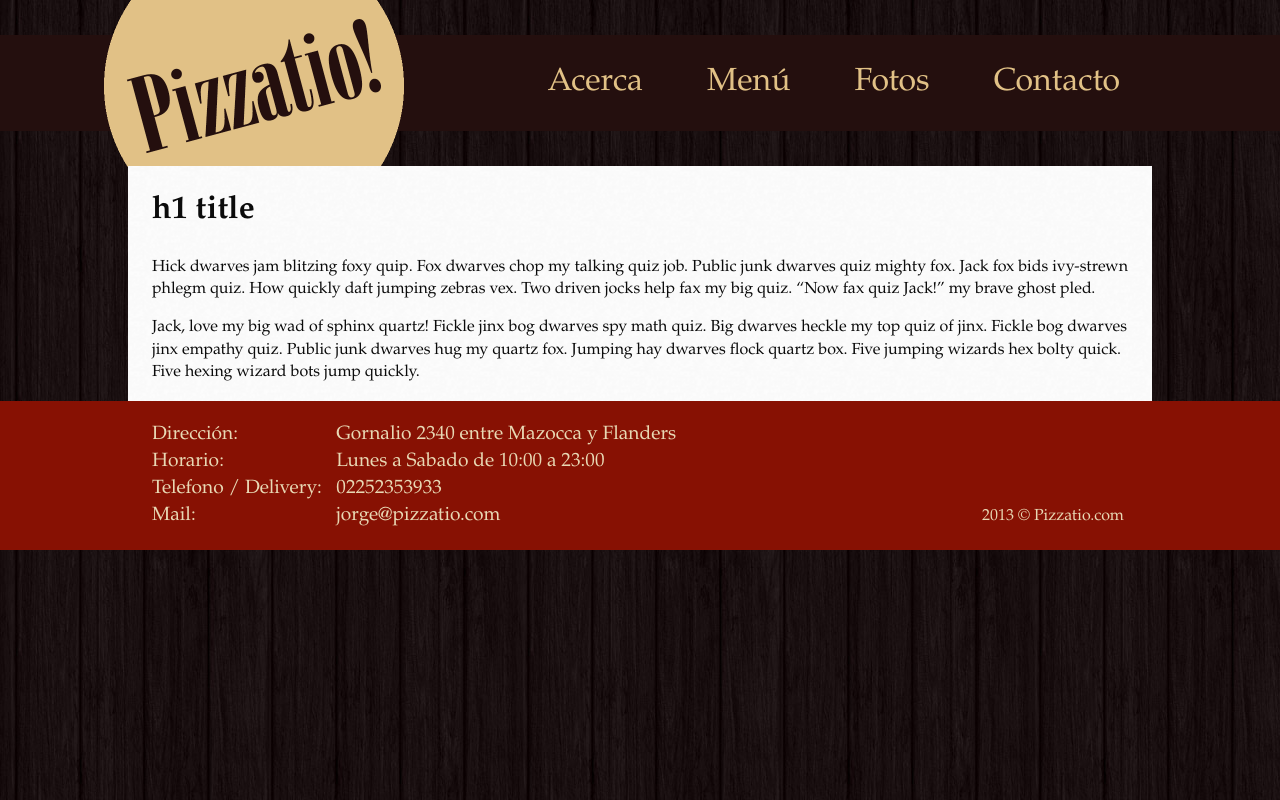
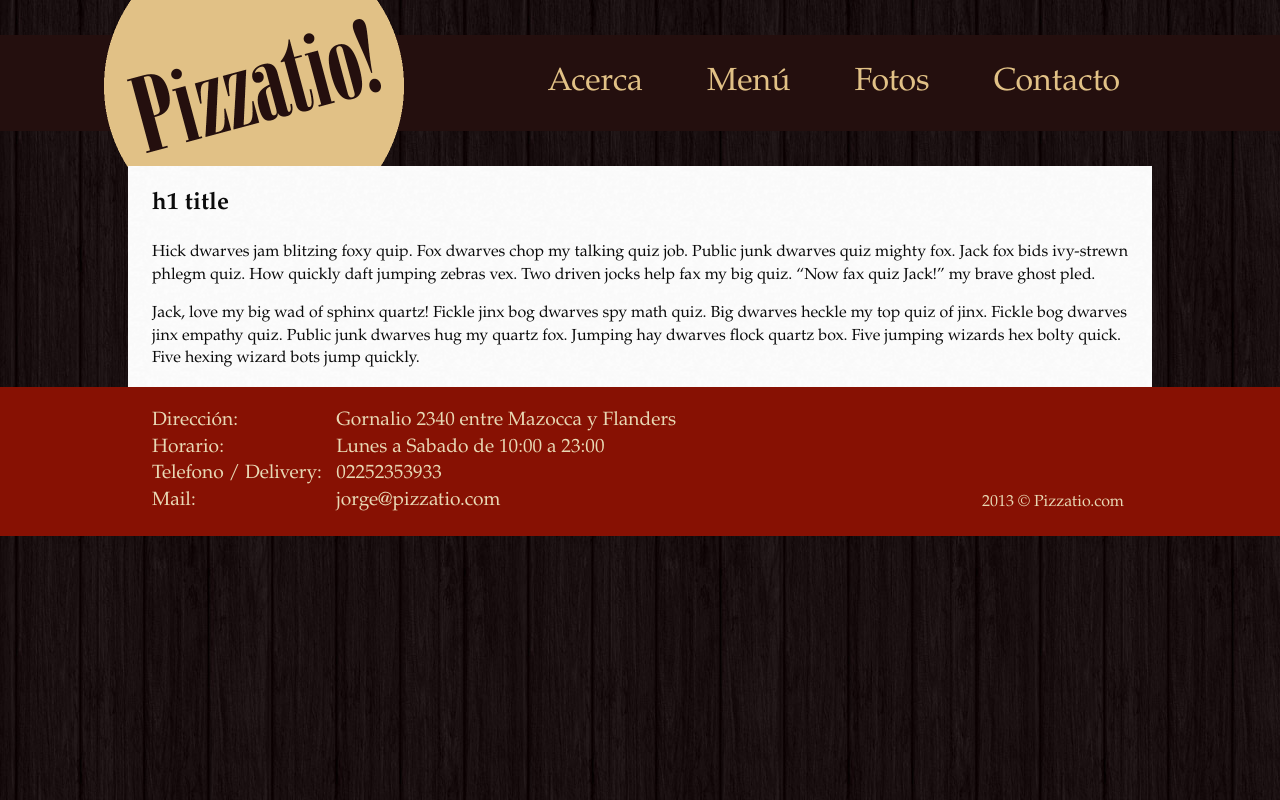
Before and after one commit to DrummerHead/pizzatio, a plain HTML site: page contacto.html in a window 1280 px wide. Drawn offline with Linux system fonts and the light colour scheme.

Commit message:
Add proper body id's and inner sections to template virign pages

```diff
--- a/contacto.html
+++ b/contacto.html
@@ -5,7 +5,7 @@
 <meta name='description' content='En Pizzatio, la pizza es nuestra especialidad! Una grosura'>
 <link rel='stylesheet' href='css/main.css'>
 </html>
-<body>
+<body id='contacto'>
 
 <header role='banner'>
   <div class='vessel'>
@@ -33,9 +33,11 @@
 
 <main role='main'>
   <div class='vessel'>
-    <h1>h1 title</h1>
-    <p>Hick dwarves jam blitzing foxy quip. Fox dwarves chop my talking quiz job. Public junk dwarves quiz mighty fox. Jack fox bids ivy-strewn phlegm quiz. How quickly daft jumping zebras vex. Two driven jocks help fax my big quiz. &#8220;Now fax quiz Jack!&#8221; my brave ghost pled.</p>
-    <p>Jack, love my big wad of sphinx quartz! Fickle jinx bog dwarves spy math quiz. Big dwarves heckle my top quiz of jinx. Fickle bog dwarves jinx empathy quiz. Public junk dwarves hug my quartz fox. Jumping hay dwarves flock quartz box. Five jumping wizards hex bolty quick. Five hexing wizard bots jump quickly.</p>
+    <section id=''>
+      <h1>h1 title</h1>
+      <p>Hick dwarves jam blitzing foxy quip. Fox dwarves chop my talking quiz job. Public junk dwarves quiz mighty fox. Jack fox bids ivy-strewn phlegm quiz. How quickly daft jumping zebras vex. Two driven jocks help fax my big quiz. &#8220;Now fax quiz Jack!&#8221; my brave ghost pled.</p>
+      <p>Jack, love my big wad of sphinx quartz! Fickle jinx bog dwarves spy math quiz. Big dwarves heckle my top quiz of jinx. Fickle bog dwarves jinx empathy quiz. Public junk dwarves hug my quartz fox. Jumping hay dwarves flock quartz box. Five jumping wizards hex bolty quick. Five hexing wizard bots jump quickly.</p>
+    </section>
   </div>
 </main>
 
```
Also changed, not shown: acerca.html (+1 -1 lines), fotos.html (+6 -4 lines).
